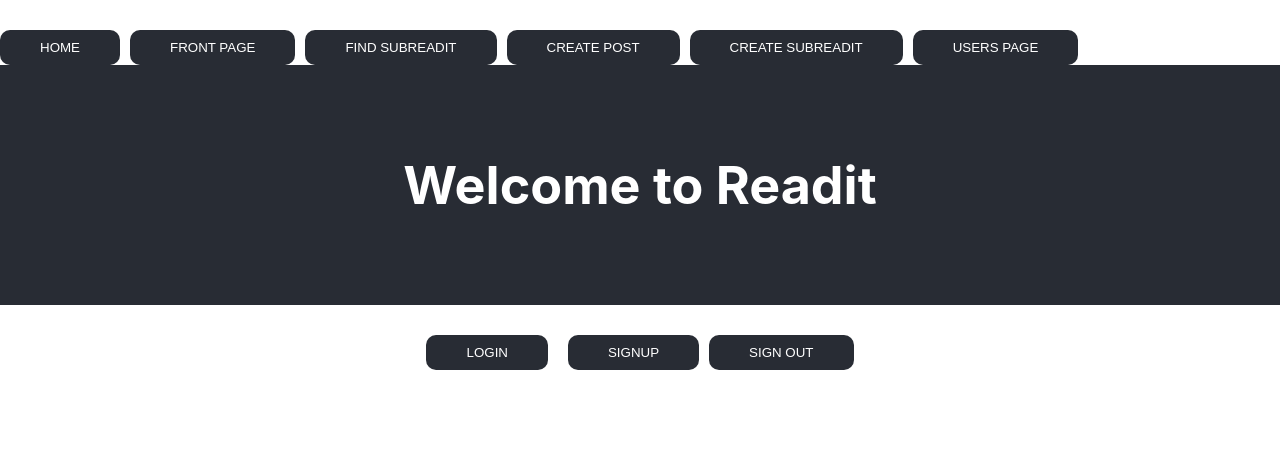
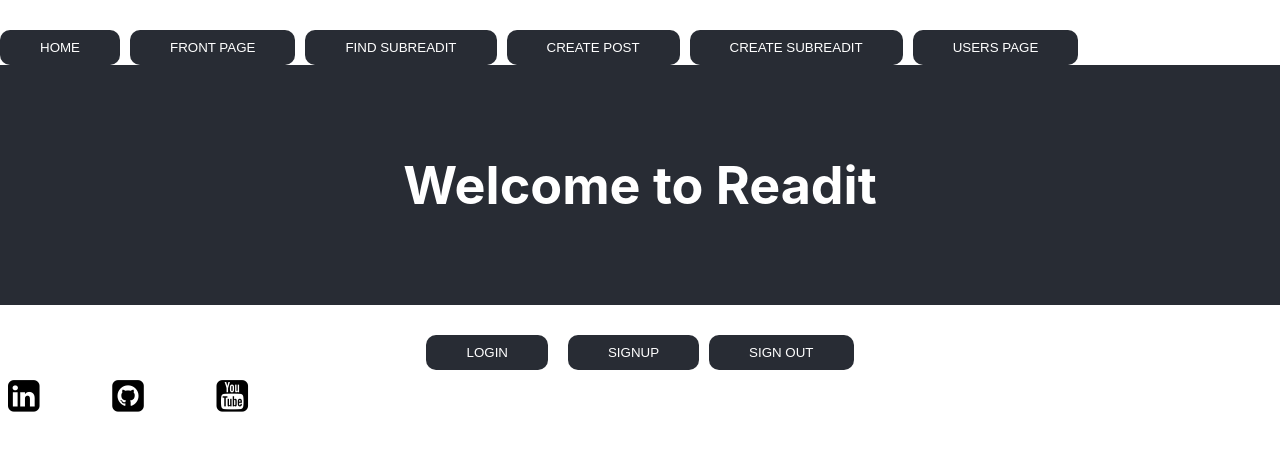
Before and after one commit to tulachan/cosc484projet, a React (Create React App) app in the folder Readit_React_Front_End/: page / in a window 1280 px wide. Shown: the top 450 px of the page. Built offline with nearby package versions, Linux system fonts and the light colour scheme; no server answers.

Commit message:
implemented icon for linked,github, add css.still need to work on. change on index.html

```diff
--- a/Readit_React_Front_End/public/index.html
+++ b/Readit_React_Front_End/public/index.html
@@ -15,6 +15,7 @@
       user's mobile device or desktop. See https://developers.google.com/web/fundamentals/web-app-manifest/
     -->
     <link rel="manifest" href="%PUBLIC_URL%/manifest.json" />
+    <link rel="stylesheet" href="https://maxcdn.bootstrapcdn.com/font-awesome/4.7.0/css/font-awesome.min.css">
     <!--
       Notice the use of %PUBLIC_URL% in the tags above.
       It will be replaced with the URL of the `public` folder during the build.
--- a/Readit_React_Front_End/src/App.css
+++ b/Readit_React_Front_End/src/App.css
@@ -37,3 +37,15 @@
   background-color: #282c34;
   color: white;
 }
+.social-links {
+  display: flex;
+  justify-content: space-between;
+  width: 20%;
+  bottom: 100;
+}
+
+.social-links i {
+  color: black;
+  font-size: 2.3em;
+  padding: 8px;
+}
--- a/Readit_React_Front_End/src/nav.js
+++ b/Readit_React_Front_End/src/nav.js
@@ -53,7 +53,26 @@ function Nav()
             <Route path="/usersPage"> <UsersPage /> </Route>
           </Switch>
         </div>
+        <div className="social-links">
+
+{/* LinkedIn */}
+<a href="http://google.com" rel="noopener noreferrer" target="_blank">
+  <i className="fa fa-linkedin-square" aria-hidden="true" />
+</a>
+
+{/* Github */}
+<a href="https://github.com/tulachan/cosc484projet" rel="noopener noreferrer" target="_blank">
+  <i className="fa fa-github-square" aria-hidden="true" />
+</a>
+
+{/* Youtube */}
+<a href="http://google.com" rel="noopener noreferrer" target="_blank">
+  <i className="fa fa-youtube-square" aria-hidden="true" />
+</a>
+
+</div>
       </Router>
+
     )
 }
 
```
